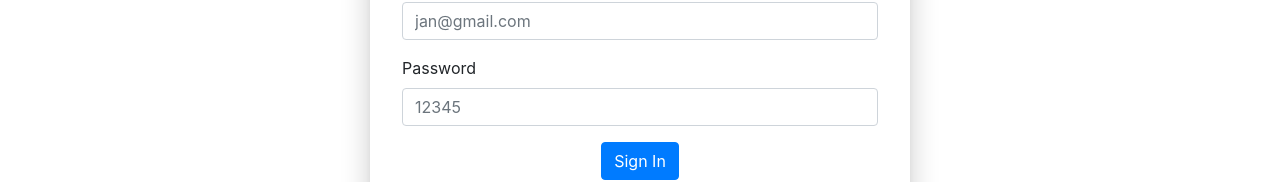
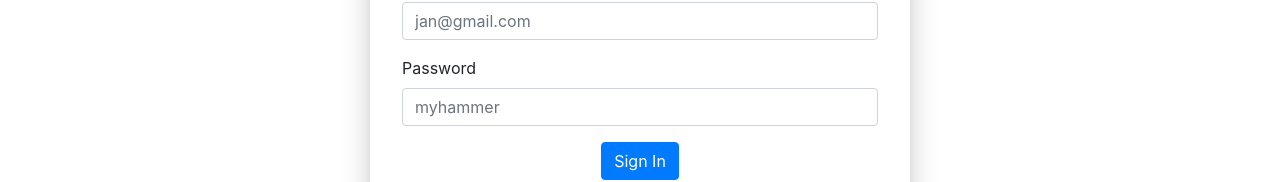
Before and after one commit to lromero8/my-hammer-app, an Angular app: page /sign-in in a window 1280 px wide. Shown: the part 296-478 px from the top of the page. Built offline with nearby package versions, Linux system fonts and the light colour scheme.

Commit message:
changing password placeholder

```diff
--- a/src/app/signin/signin.component.html
+++ b/src/app/signin/signin.component.html
@@ -13,7 +13,7 @@ Sign in
                     </div>
                     <div class="form-group">
                         <label>Password</label>
-                        <input type="password" class="form-control" formControlName="password" placeholder="12345" required>
+                        <input type="password" class="form-control" formControlName="password" placeholder="myhammer" required>
                         <p class="text-danger" *ngIf="this.http_code == 401">{{this.message}}</p>
                     </div>
                     <div class="text-center">
```
